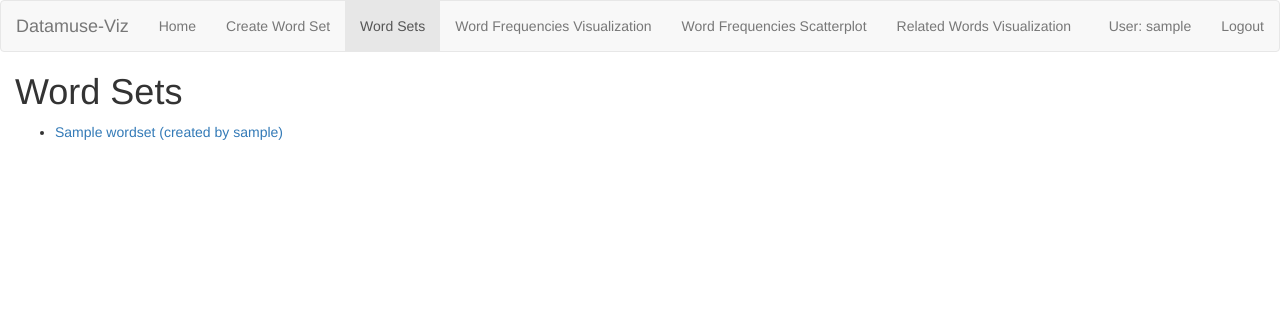
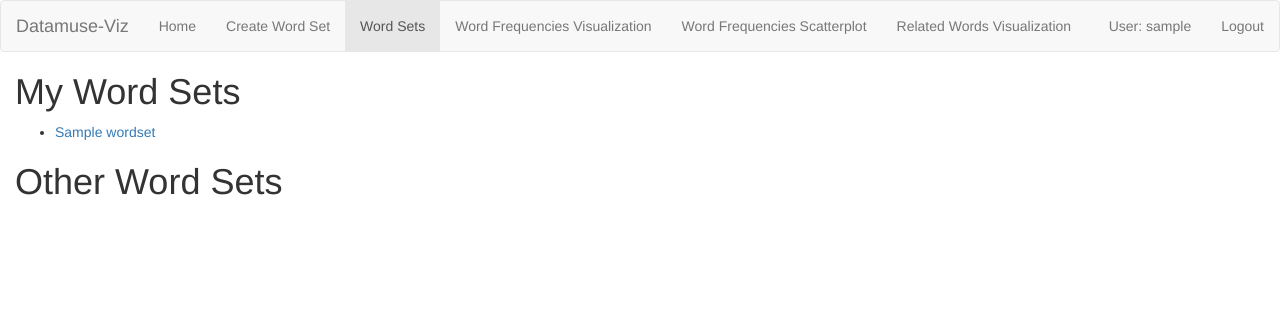
Before and after one commit to joncros/DataMuse_Viz, a Django app: page /words/wordsets/ in a window 1280 px wide. Shown: the top 312 px of the page. Run offline with Django 3.2, Linux system fonts and the light colour scheme; a user stored in the database is signed in; tables that the repository leaves empty hold one stand-in row (values such as "Sample post"); some libraries are stand-ins or nearby versions.

Commit message:
group WordSets on list page: if user logged in, owned WordSets at top

```diff
--- a/words/templates/words/wordset_list.html
+++ b/words/templates/words/wordset_list.html
@@ -1,8 +1,28 @@
 {% extends "base_generic.html" %}
 
 {% block content %}
+
+    {% if wordset_list %}
+        {% if user.is_authenticated %}
+        <h1>My Word Sets</h1>
+        <ul>
+            {% for wordset in user_wordsets %}
+                <li>
+                    <a href="{{ wordset.get_absolute_url }}">{{ wordset.name }}</a>
+                </li>
+            {% endfor %}
+        </ul>
+        <h1>Other Word Sets</h1>
+        <ul>
+            {% for wordset in other_wordsets %}
+                <li>
+                    <a href="{{ wordset.get_absolute_url }}">{{ wordset }}</a>
+                </li>
+            {% endfor %}
+        </ul>
+
+        {% else %}
         <h1>Word Sets</h1>
-    {% if wordset_list %}
         <ul>
             {% for wordset in wordset_list %}
                 <li>
@@ -10,6 +30,8 @@
                 </li>
             {% endfor %}
         </ul>
+        {% endif %}
+
     {% else %}
         <p>There are no Word Sets.</p>
     {% endif %}
--- a/words/views.py
+++ b/words/views.py
@@ -231,4 +231,14 @@ class WordSetListView(generic.ListView):
     def get_context_data(self, *args, **kwargs):
         context = super(WordSetListView, self).get_context_data()
         context['navbar_wordsets'] = 'active'
+
+        # if user logged in, group wordsets by those created by user and all others
+        user = self.request.user
+        logger.debug(f'user: {user}')
+        if user.is_authenticated:
+            user_wordsets = WordSet.objects.filter(creator=user)
+            other_wordsets = WordSet.objects.exclude(creator=user)
+            context['user_wordsets'] = user_wordsets
+            context['other_wordsets'] = other_wordsets
+
         return context
```
Lines whose indentation alone changed are shown as unchanged.
